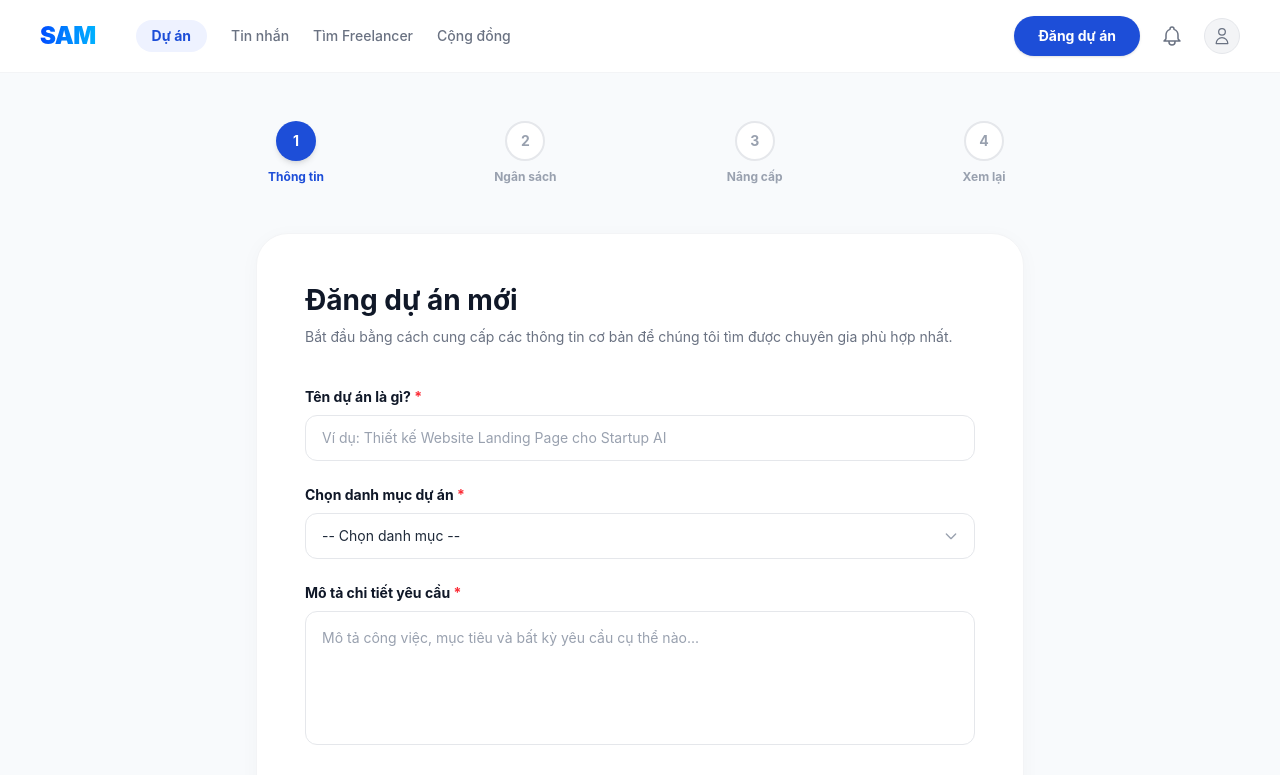
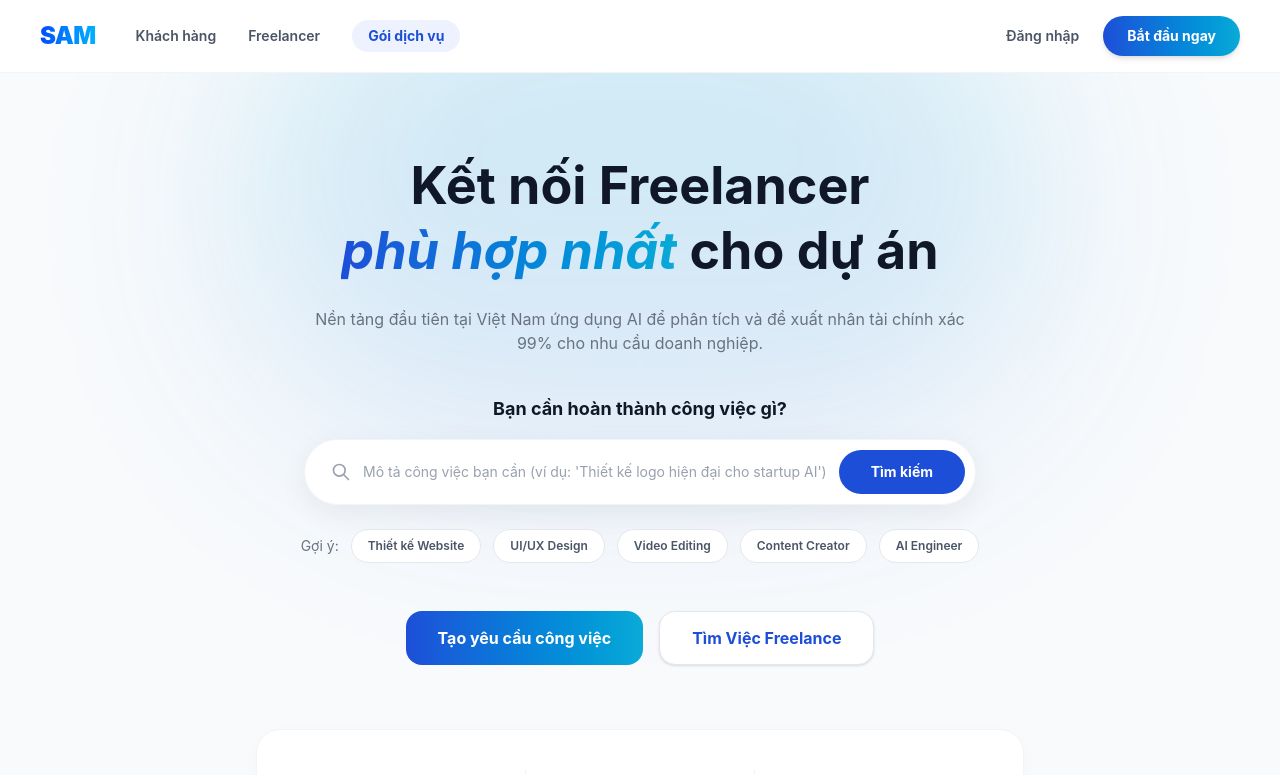
Before and after one commit to SAM-SiftAndMatch/sam-fe, a React (Vite) app: page / in a window 1280 px wide. Shown: the top 775 px of the page. Built offline with nearby package versions, Linux system fonts and the light colour scheme.

Commit message:
feat: define routes for pages

```diff
--- a/src/App.tsx
+++ b/src/App.tsx
@@ -1,8 +1,12 @@
-import PostProjectPage from './pages/PostProjectPage.tsx';
+import { BrowserRouter } from 'react-router-dom';
+import AppRoutes from './routes';
+
 function App() {
   return (
     <div className="min-h-screen flex flex-col">
-      <PostProjectPage />
+      <BrowserRouter>
+        <AppRoutes />
+      </BrowserRouter>
     </div>
   );
 }
--- /dev/null
+++ b/src/routes/index.tsx
@@ -0,0 +1,52 @@
+import { Route, Routes } from 'react-router-dom';
+import * as paths from './paths';
+
+// Pages
+import LoginPage from '../pages/LoginPage';
+import RegisterPage from '../pages/RegisterPage';
+import RoleSelectionPage from '../pages/RoleSelectionPage';
+
+import ClientDashboardPage from '../pages/ClientDashboardPage';
+import ClientLandingPage from '../pages/ClientLandingPage';
+import ClientPricingPage from '../pages/ClientPricingPage';
+
+import AIBriefPage from '../pages/AIBriefPage';
+import ConfirmProjectPage from '../pages/ConfirmProjectPage';
+import PostProjectPage from '../pages/PostProjectPage';
+import SuccessProjectPage from '../pages/SuccessProjectPage';
+
+import FreelancerPage from '../pages/FreelancerPage';
+import FreelancerPricingPage from '../pages/FreelancerPricingPage';
+
+import ApplyJobPage from '../pages/ApplyJobPage';
+import JobDetailPage from '../pages/JobDetailPage';
+import WorkspacePage from '../pages/WorkspacePage';
+
+const AppRoutes = () => {
+  return (
+    <Routes>
+      <Route path={paths.PATH_LOGIN} element={<LoginPage />} />
+      <Route path={paths.PATH_REGISTER} element={<RegisterPage />} />
+      <Route path={paths.PATH_ROLE_SELECTION} element={<RoleSelectionPage />} />
+
+      <Route path={paths.PATH_HOME} element={<ClientLandingPage />} />
+      <Route path={paths.PATH_HOME_ALT} element={<ClientLandingPage />} />
+      <Route path={paths.PATH_CLIENT_DASHBOARD} element={<ClientDashboardPage />} />
+      <Route path={paths.PATH_CLIENT_PRICING} element={<ClientPricingPage />} />
+
+      <Route path={paths.PATH_CLIENT_POST_PROJECT} element={<PostProjectPage />} />
+      <Route path={paths.PATH_CLIENT_AI_BRIEF} element={<AIBriefPage />} />
+      <Route path={paths.PATH_CLIENT_CONFIRM_PROJECT} element={<ConfirmProjectPage />} />
+      <Route path={paths.PATH_CLIENT_SUCCESS_PROJECT} element={<SuccessProjectPage />} />
+
+      <Route path={paths.PATH_FREELANCER} element={<FreelancerPage />} />
+      <Route path={paths.PATH_FREELANCER_PRICING} element={<FreelancerPricingPage />} />
+
+      <Route path={paths.PATH_JOB_DETAIL} element={<JobDetailPage />} />
+      <Route path={paths.PATH_JOB_APPLY} element={<ApplyJobPage />} />
+      <Route path={paths.PATH_WORKSPACE} element={<WorkspacePage />} />
+    </Routes>
+  );
+};
+
+export default AppRoutes;
--- /dev/null
+++ b/src/routes/paths.ts
@@ -0,0 +1,20 @@
+export const PATH_LOGIN = '/login';
+export const PATH_REGISTER = '/register';
+export const PATH_ROLE_SELECTION = '/role-selection';
+
+export const PATH_HOME = '/';
+export const PATH_HOME_ALT = '/home';
+export const PATH_CLIENT_DASHBOARD = '/client/dashboard';
+export const PATH_CLIENT_PRICING = '/client/pricing';
+
+export const PATH_CLIENT_POST_PROJECT = '/client/projects/new';
+export const PATH_CLIENT_AI_BRIEF = '/client/projects/new/ai-brief';
+export const PATH_CLIENT_CONFIRM_PROJECT = '/client/projects/new/confirm';
+export const PATH_CLIENT_SUCCESS_PROJECT = '/client/projects/new/success';
+
+export const PATH_FREELANCER = '/freelancer';
+export const PATH_FREELANCER_PRICING = '/freelancer/pricing';
+
+export const PATH_JOB_DETAIL = '/jobs/:id';
+export const PATH_JOB_APPLY = '/jobs/:id/apply';
+export const PATH_WORKSPACE = '/workspace/:projectId';
```
